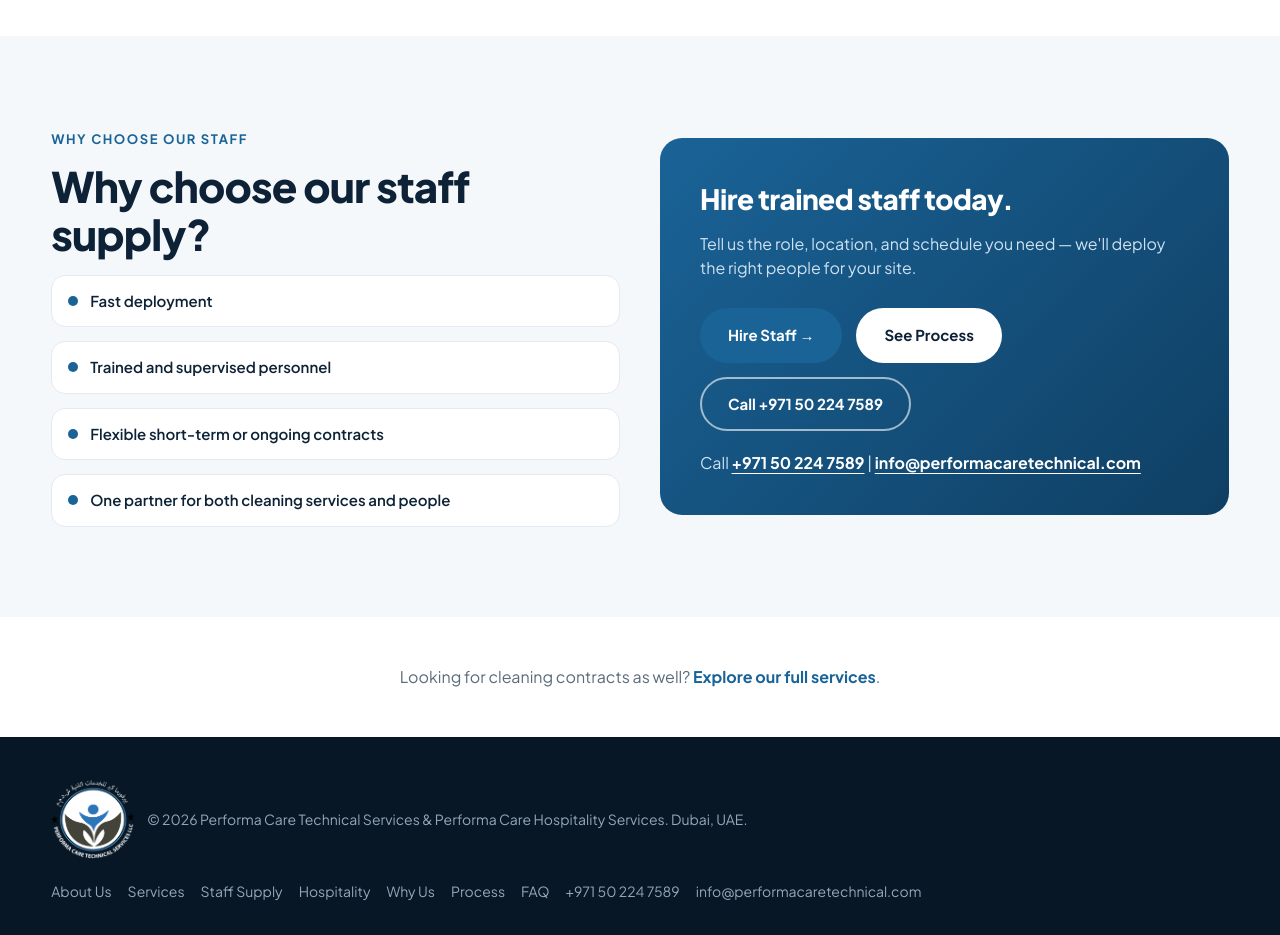
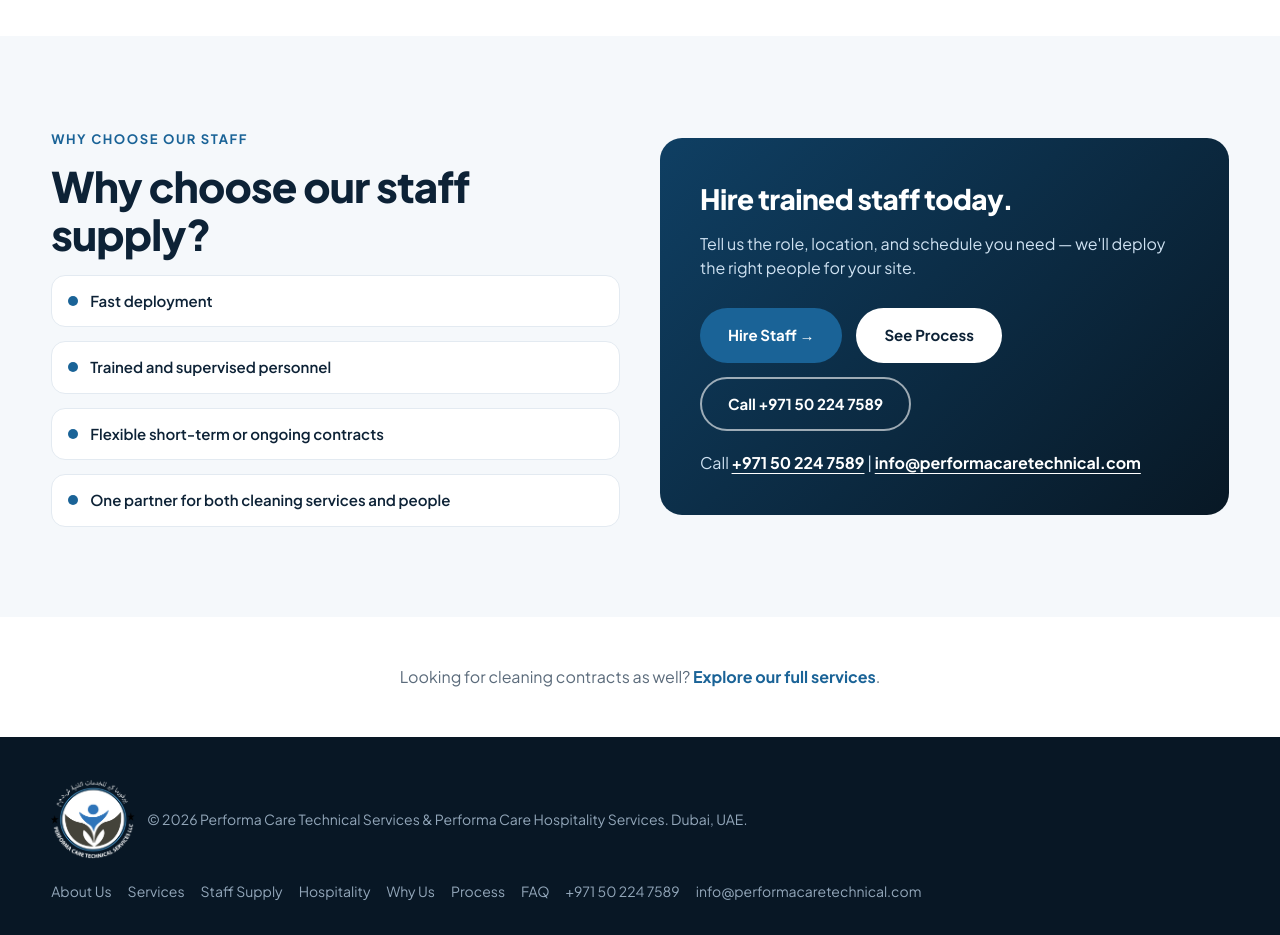
Before and after one commit to AbdlReman/performacaretechnical, a Next.js app: page /staff-supply in a window 1280 px wide. Shown: the part 1480-2415 px from the top of the page. Built offline with nearby package versions, Linux system fonts and the light colour scheme.

Commit message:
Staff Supply page pe right side sHire trained staff today,set background dark.

```diff
--- a/src/app/staff-supply/page.tsx
+++ b/src/app/staff-supply/page.tsx
@@ -138,7 +138,7 @@ export default function StaffSupplyPage() {
             </div>
             <div
               className="reveal rounded-[22px] p-8 sm:p-10 text-white"
-              style={{ background: "linear-gradient(135deg, var(--blue), #0f3f63)" }}
+              style={{ background: "linear-gradient(135deg, #0f3f63, #081825)" }}
             >
               <h3 className="text-[28px] font-extrabold tracking-[-0.02em] mb-3 text-white">
                 Hire trained staff today.
```
